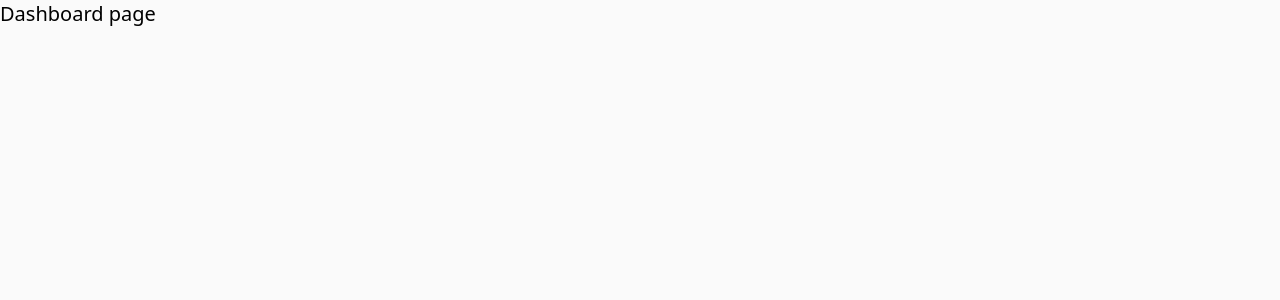
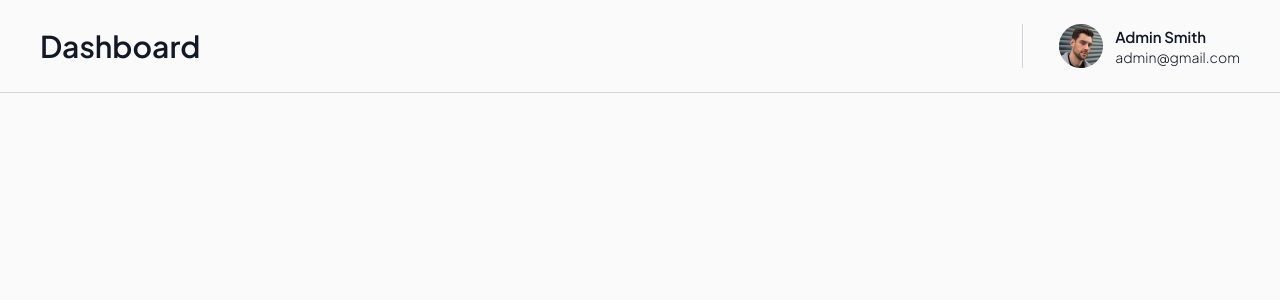
Before and after one commit to AndreiGutnik/truscape-crm-app, a Next.js app: page /dashboard in a window 1280 px wide. Shown: the top 300 px of the page. Built offline with nearby package versions, Linux system fonts and the light colour scheme.

Commit message:
Delete deploy

```diff
--- /dev/null
+++ b/src/app/components/sidebar.tsx
@@ -0,0 +1,7 @@
+import React from "react";
+
+export interface SidebarProps {}
+
+export default function Sidebar({}: SidebarProps) {
+  return <div></div>;
+}
--- a/src/app/dashboard/page.tsx
+++ b/src/app/dashboard/page.tsx
@@ -1,11 +1,12 @@
 import React from "react";
+import Header from "../components/header";
 
 export interface PageProps {}
 
 export default function Page({}: PageProps) {
   return (
-    <main>
-      <h1 className="text-xl">Dashboard page</h1>
-    </main>
+    <>
+      <Header>Dashboard</Header>
+    </>
   );
 }
--- a/src/app/layout.tsx
+++ b/src/app/layout.tsx
@@ -1,5 +1,8 @@
 import React from "react";
 import "./globals.css";
+import { Plus_Jakarta_Sans } from "next/font/google";
+
+const font = Plus_Jakarta_Sans({ subsets: ["latin"] });
 
 export default function RootLayout({
   children,
@@ -8,7 +11,7 @@ export default function RootLayout({
 }) {
   return (
     <html lang="en">
-      <body>{children}</body>
+      <body className={font.className}>{children}</body>
     </html>
   );
 }
```
